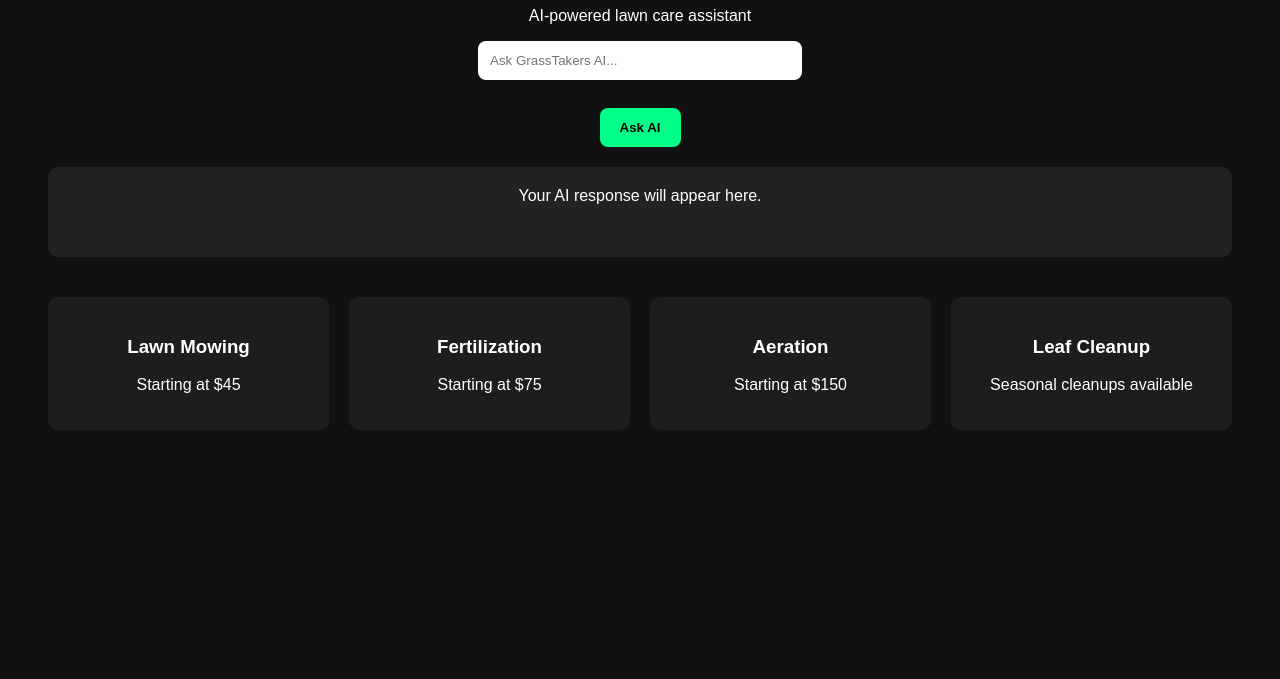
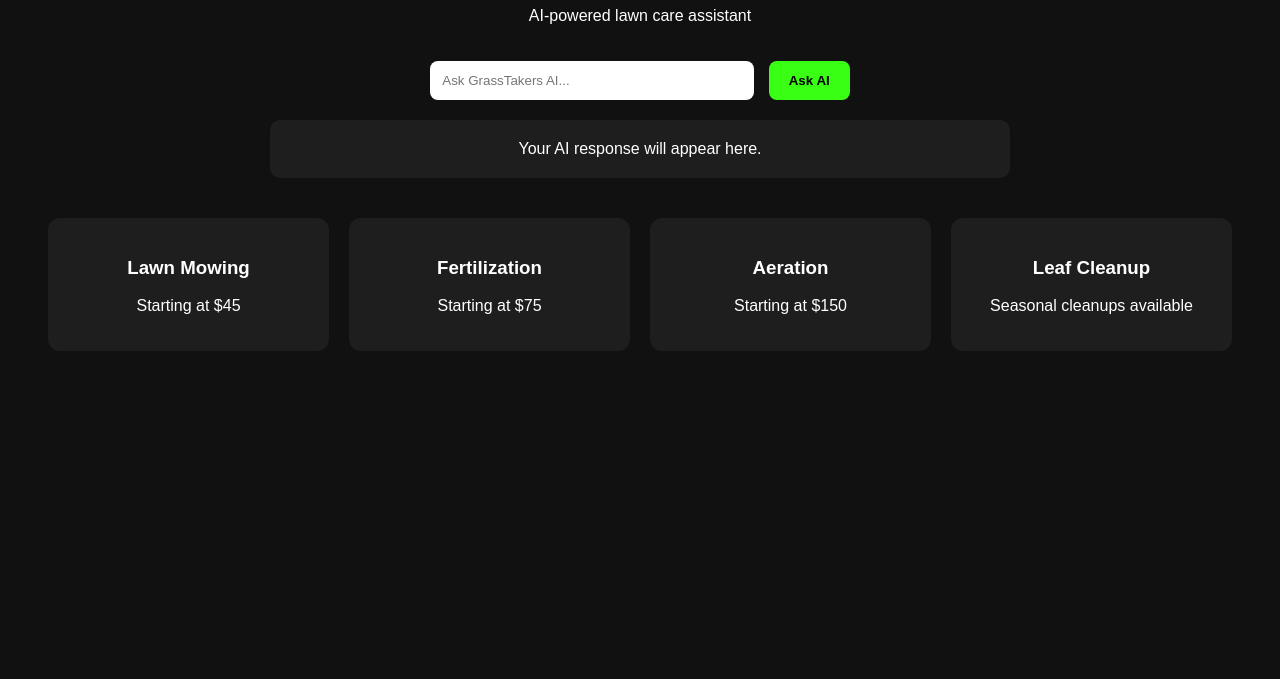
Before and after one commit to 315grasstakers-alt/grasstakers-ai, a plain HTML site: page frontend/index.html in a window 1280 px wide. Shown: the part 121-800 px from the top of the page. Drawn offline with Linux system fonts and the light colour scheme.

Commit message:
Fixed frontend AI

```diff
--- a/frontend/index.html
+++ b/frontend/index.html
@@ -1,19 +1,11 @@
 <!DOCTYPE html>
 <html lang="en">
-
 <head>
-
   <meta charset="UTF-8" />
-
-  <meta
-    name="viewport"
-    content="width=device-width, initial-scale=1.0"
-  />
-
+  <meta name="viewport" content="width=device-width, initial-scale=1.0"/>
   <title>GrassTakers AI</title>
 
   <style>
-
     body {
       font-family: Arial;
       background: #111;
@@ -23,50 +15,51 @@
     }
 
     h1 {
-      color: #00ff88;
+      color: #39ff14;
     }
 
     input {
       width: 300px;
       padding: 12px;
+      border-radius: 8px;
       border: none;
-      border-radius: 8px;
-      margin-bottom: 10px;
+      margin-top: 20px;
     }
 
     button {
       padding: 12px 20px;
       border: none;
       border-radius: 8px;
-      background: #00ff88;
+      background: #39ff14;
       color: black;
       font-weight: bold;
       cursor: pointer;
+      margin-left: 10px;
     }
 
     .response {
       margin-top: 20px;
       padding: 20px;
-      background: #222;
+      background: #1e1e1e;
       border-radius: 10px;
-      min-height: 50px;
+      max-width: 700px;
+      margin-left: auto;
+      margin-right: auto;
     }
 
     .services {
+      display: grid;
+      grid-template-columns: repeat(auto-fit, minmax(220px, 1fr));
+      gap: 20px;
       margin-top: 40px;
-      display: grid;
-      grid-template-columns: repeat(auto-fit, minmax(200px, 1fr));
-      gap: 20px;
     }
 
     .card {
-      background: #1d1d1d;
+      background: #1e1e1e;
       padding: 20px;
-      border-radius: 10px;
+      border-radius: 12px;
     }
-
   </style>
-
 </head>
 
 <body>
@@ -81,16 +74,9 @@
     placeholder="Ask GrassTakers AI..."
   />
 
-  <br><br>
+  <button onclick="askAI()">Ask AI</button>
 
-  <button onclick="askAI()">
-    Ask AI
-  </button>
-
-  <div
-    class="response"
-    id="response"
-  >
+  <div class="response" id="response">
     Your AI response will appear here.
   </div>
 
@@ -119,32 +105,24 @@
   </div>
 
   <script>
-
     async function askAI() {
 
       const message =
         document.getElementById('message').value;
 
-      const responseBox =
-        document.getElementById('response');
-
       if (!message) {
-
-        responseBox.innerText =
-          'Please enter a message';
-
+        alert('Please enter a message');
         return;
       }
 
-      responseBox.innerText =
-        'Loading...';
+      document.getElementById('response').innerText =
+        'Thinking...';
 
       try {
 
         const response = await fetch(
           'https://grasstakers-ai.onrender.com/api/chat',
           {
-
             method: 'POST',
 
             headers: {
@@ -154,30 +132,23 @@
             body: JSON.stringify({
               message: message
             })
-
           }
         );
 
         const data = await response.json();
 
-        console.log(data);
-
-        responseBox.innerText =
-          data.reply ||
-          data.error ||
-          'No response returned';
+        document.getElementById('response').innerText =
+          data.reply || 'No response from AI';
 
       } catch (error) {
 
         console.log(error);
 
-        responseBox.innerText =
+        document.getElementById('response').innerText =
           'Server connection failed';
 
       }
-
     }
-
   </script>
 
 </body>
```
